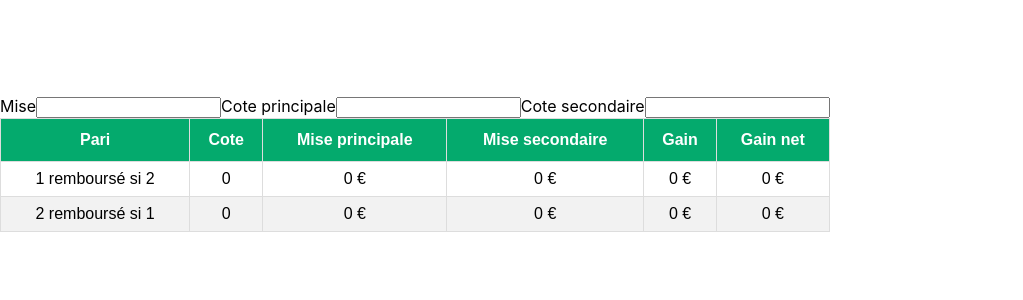
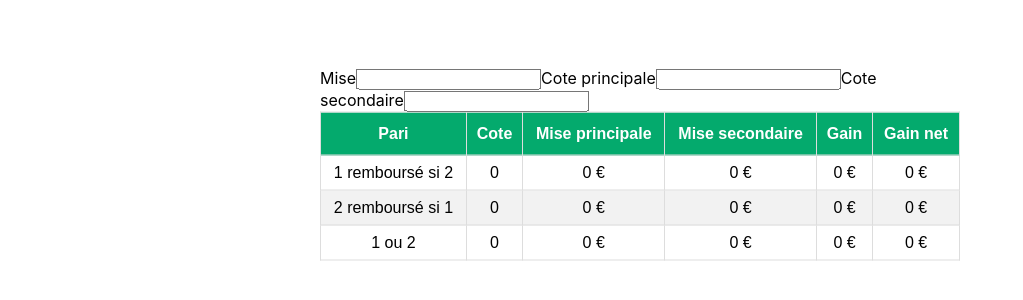
Before and after one commit to Mysto91/calcul-cote, a React (Create React App) app: page / in a window 1280 px wide. Shown: the part 236-536 px from the top of the page, without its empty margins (0-1023 px from the left). Built offline with nearby package versions, Linux system fonts and the light colour scheme.

Commit message:
centrer les éléments

```diff
--- a/src/App.css
+++ b/src/App.css
@@ -2,14 +2,20 @@
   margin: 0;
   position: absolute;
   top: 50%;
+  width: 100%;
   -ms-transform: translateY(-50%);
   transform: translateY(-50%);
+}
+
+.horizontal-center {
+  margin-left: auto;
+  margin-right: auto;
+  width: 50%;
 }
 
 table {
   font-family: Arial, Helvetica, sans-serif;
   border-collapse: collapse;
-  width: 100%;
   text-align: center;
 }
 
--- a/src/components/input/Input.js
+++ b/src/components/input/Input.js
@@ -16,6 +16,13 @@ export default class Input extends Component {
                 gainNet: 0,
             },
             twoOneNoBet: {
+                bet1: 0,
+                bet2: 0,
+                quotation: 0,
+                gain: 0,
+                gainNet: 0,
+            },
+            oneOrTwo: {
                 bet1: 0,
                 bet2: 0,
                 quotation: 0,
@@ -84,7 +91,8 @@ export default class Input extends Component {
             this.setState(
                 {
                     oneTwoNoBet: this.calculateNoBet(mise, quotationOne, quotationTwo),
-                    twoOneNoBet: this.calculateNoBet(mise, quotationTwo, quotationOne)
+                    twoOneNoBet: this.calculateNoBet(mise, quotationTwo, quotationOne),
+                    oneOrTwo: this.calculateOneOrTwo(mise, quotationOne, quotationTwo),
                 }
             );
         }
@@ -94,6 +102,20 @@ export default class Input extends Component {
         const bet2 = mise / q2;
         const bet1 = mise - bet2;
         const quotation = bet1 * q1 / mise;
+
+        return {
+            bet1: this.trunc(bet1),
+            bet2: this.trunc(bet2),
+            quotation: this.trunc(quotation),
+            gain: this.trunc(mise * quotation),
+            gainNet: this.trunc(mise * quotation - mise),
+        };
+    }
+
+    calculateOneOrTwo = (mise, q1, q2) => {
+        const bet2 = q2 * mise / (q1 + q2);
+        const bet1 = mise - bet2;
+        const quotation = q1 * q2 / (q1 + q2);
 
         return {
             bet1: this.trunc(bet1),
@@ -123,14 +145,16 @@ export default class Input extends Component {
         return (
             <div className="vertical-center">
                 <form>
+                    <div className="horizontal-center">
                         <label htmlFor="bet">Mise</label>
                         <input id="bet" type="text" onChange={this.handleChange} />
                         <label htmlFor="quotation-1">Cote principale</label>
                         <input id="quotation-1" type="text" onChange={this.handleChange} />
                         <label htmlFor="quotation-2">Cote secondaire</label>
                         <input id="quotation-2" type="text" onChange={this.handleChange} />
+                    </div>
                 </form>
-                <table style={tableStyles}>
+                <table style={tableStyles} className="horizontal-center">
                     <thead>
                         <tr>
                             <th colSpan="1">Pari</th>
@@ -158,6 +182,14 @@ export default class Input extends Component {
                             <td>{state.twoOneNoBet.gain} €</td>
                             <td>{state.twoOneNoBet.gainNet} €</td>
                         </tr>
+                        <tr>
+                            <td>1 ou 2</td>
+                            <td>{state.oneOrTwo.quotation}</td>
+                            <td>{state.oneOrTwo.bet1} €</td>
+                            <td>{state.oneOrTwo.bet2} €</td>
+                            <td>{state.oneOrTwo.gain} €</td>
+                            <td>{state.oneOrTwo.gainNet} €</td>
+                        </tr>
                     </tbody>
                 </table>
             </div >
```
Lines whose indentation alone changed are shown as unchanged.
